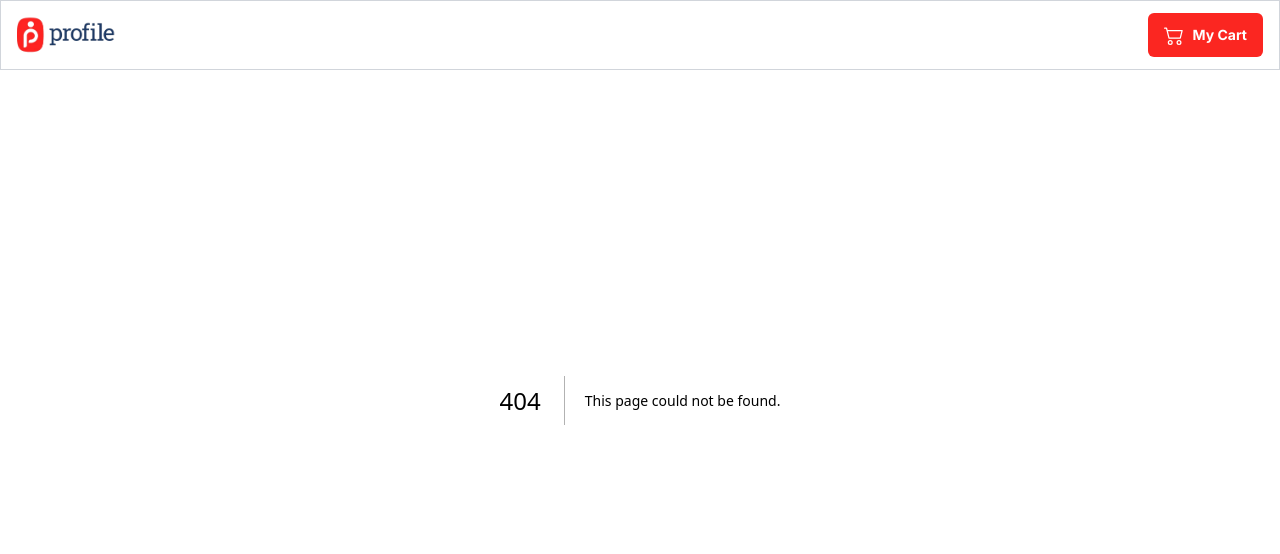
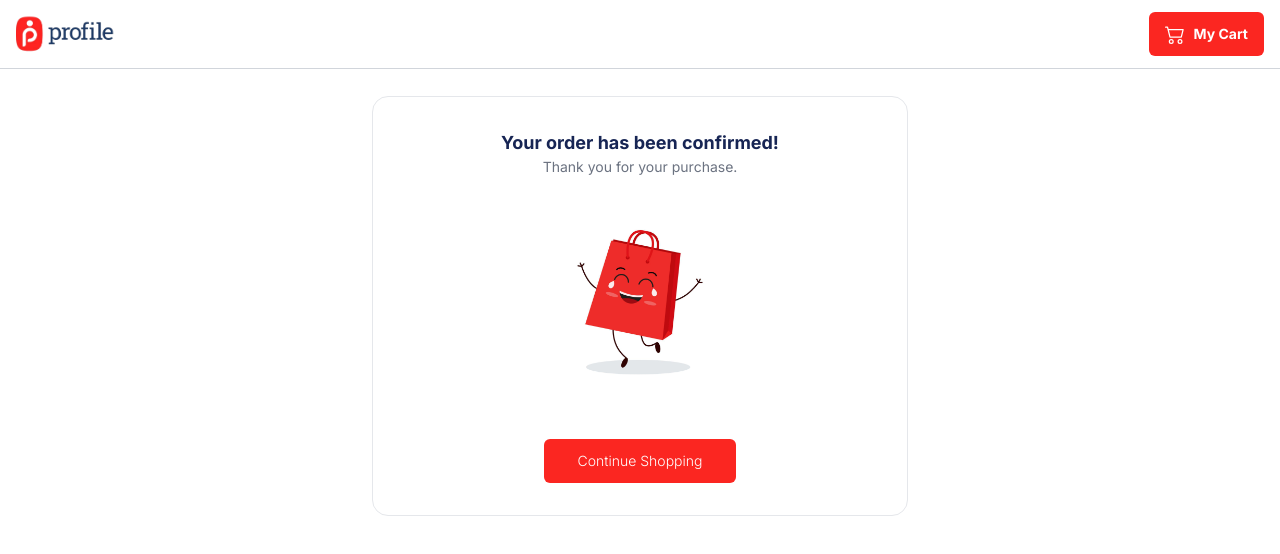
Before and after one commit to KunalRajput-git/profile.fyi-assignment, a Next.js app: page /order-confirm in a window 1280 px wide. Before the commit this address had no page. Shown: the top 554 px of the page. Built offline with nearby package versions, Linux system fonts and the light colour scheme.

Commit message:
setup: order-confirm page

```diff
--- /dev/null
+++ b/src/app/order-confirm/page.js
@@ -0,0 +1,15 @@
+import { InfoBox } from "@/components/ui";
+
+export default function OrderConfirmation() {
+  return (
+    <div className="pt-20 pb-6 md:pt-24 px-3 md:px-8 m-auto w-full md:w-[600px]">
+      <InfoBox
+        imageSrc="/images/order-confirm.jpg"
+        title="Your order has been confirmed!"
+        subtitle="Thank you for your purchase."
+        buttonText="Continue Shopping"
+        buttonLink="/"
+      />
+    </div>
+  );
+}
--- a/src/components/layout/Navbar.jsx
+++ b/src/components/layout/Navbar.jsx
@@ -3,7 +3,7 @@ import { MyCartButton } from "../cart/";
 
 export default function Navbar() {
   return (
-    <nav className="border py-3 px-4 border-gray-300 flex items-center justify-between fixed w-full bg-white z-10">
+    <nav className="border-b py-3 px-4 border-gray-300 flex items-center justify-between fixed w-full bg-white z-10">
       <div className="flex-shrink-0">
         <Image
           src="/profile-transparent-blue.png" // Image source.
--- a/src/components/ui/InfoBox.jsx
+++ b/src/components/ui/InfoBox.jsx
@@ -1,3 +1,4 @@
+"use client";
 import Image from "next/image";
 import { useNavigate } from "../../hooks/useNavigate";
 import Button from "@/components/ui/Button";
@@ -19,7 +20,7 @@ const InfoBox = ({ imageSrc, title, subtitle, buttonText, buttonLink }) => {
       />
       {buttonText && (
         <Button
-          className="text-sm font-light justify-center w-1/2 m-auto mt-3"
+          className="text-sm font-light justify-center m-auto mt-3 w-48"
           onClick={() => navigateTo(buttonLink)} // Navigate to the specified link
         >
           {buttonText}
```
Also changed, not shown: public/images/order-confirm.jpg (added).
